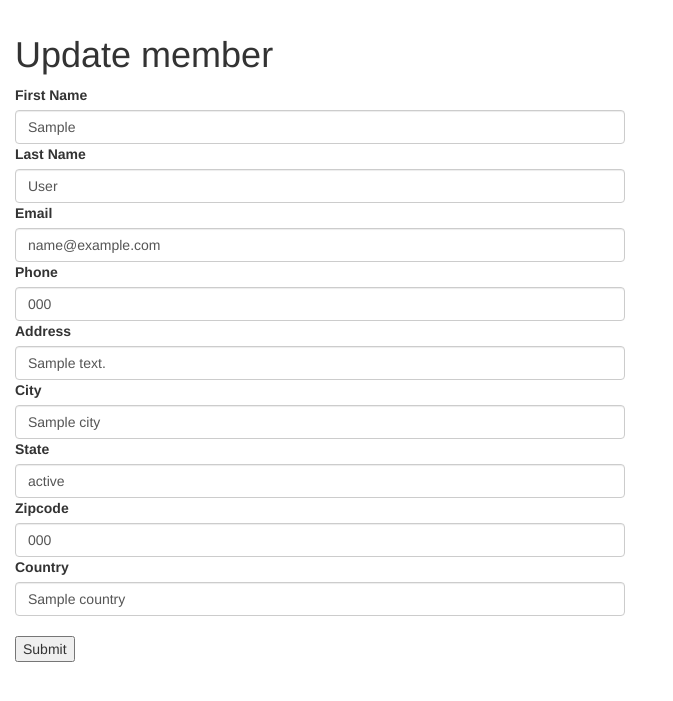
After one commit to carvalho-fdec/w3schools, a Django app: template myproject/myworld/members/templates/update.html in a window 1280 px wide. The commit adds this page. Shown: the top 701 px of the page, without its empty margins (0-673 px from the left). Run offline with Django 3.2, Linux system fonts and the light colour scheme; the template is opened without the code that fills it: most values are stand-ins (such as "Sample title", 1, 10 or a date in 2020); some libraries are stand-ins or nearby versions.

Commit message:
update
update member

```diff
--- a/myproject/myworld/members/templates/add.html
+++ b/myproject/myworld/members/templates/add.html
@@ -4,7 +4,7 @@
     <meta charset="UTF-8">
     <meta http-equiv="X-UA-Compatible" content="IE=edge">
     <meta name="viewport" content="width=device-width, initial-scale=1.0">
-    <title>Add</title>
+    <title>add</title>
     <style>
         input {
             display: block;
--- a/myproject/myworld/members/templates/hello.html
+++ b/myproject/myworld/members/templates/hello.html
@@ -4,7 +4,7 @@
     <meta charset="UTF-8">
     <meta http-equiv="X-UA-Compatible" content="IE=edge">
     <meta name="viewport" content="width=device-width, initial-scale=1.0">
-    <title>Document</title>
+    <title>hello</title>
 
 </head>
 <body>
--- /dev/null
+++ b/myproject/myworld/members/templates/update.html
@@ -0,0 +1,43 @@
+<!DOCTYPE html>
+<html lang="pt-br">
+<head>
+    <meta charset="UTF-8">
+    <meta http-equiv="X-UA-Compatible" content="IE=edge">
+    <meta name="viewport" content="width=device-width, initial-scale=1.0">
+    <title>update</title>
+    <link rel="stylesheet" href="https://maxcdn.bootstrapcdn.com/bootstrap/3.3.7/css/bootstrap.min.css">
+</head>
+<body>
+    <!-- show data member to update -->
+    <form action="updaterecord/{{mymember.id}}" method="post">
+        {% csrf_token %}
+        <div class="form-group">
+            <div class="col-md-6">
+            <h1>Update member</h1>
+            <label for="first_name">First Name</label>
+            <input class="form-control" name="first_name" value="{{mymember.first_name}}">
+            <label for="last_name">Last Name</label>
+            <input class="form-control" name="last_name" value="{{mymember.last_name}}">
+            <label for="email">Email</label>
+            <input class="form-control" name="email" value="{{mymember.email}}">
+            <label for="phone">Phone</label>
+            <input class="form-control" name="phone" value="{{mymember.phone}}">
+            <label for="address">Address</label>
+            <input class="form-control" name="address" value="{{mymember.address}}">
+            <label for="city">City</label>
+            <input class="form-control" name="city" value="{{mymember.city}}">
+            <label for="state">State</label>
+            <input class="form-control" name="state" value="{{mymember.state}}">
+            <label for="zipcode">Zipcode</label>
+            <input class="form-control" name="zipcode" value="{{mymember.zipcode}}">
+            <label for="country">Country</label>
+            <input class="form-control" name="country" value="{{mymember.country}}">
+            </div>
+        </div>
+
+        <div class="col-md-12">
+            <br><input type="submit" value="Submit">
+        </div>
+    </form>
+</body>
+</html>
--- a/myproject/myworld/members/urls.py
+++ b/myproject/myworld/members/urls.py
@@ -5,4 +5,8 @@ urlpatterns = [
     path('', views.index, name='index'),
     path('add/', views.add, name='add'),
     path('add/addrecord/', views.addrecord, name='addrecord'),
+    path('delete/<int:id>/', views.delete, name='delete'),
+    path('update/<int:id>/', views.update, name='update'),
+    path('update/updaterecord/<int:id>/', views.updaterecord, name='updaterecord'),
+
 ]
```
Also changed, not shown: myproject/myworld/members/templates/index.html (+17 -5 lines), myproject/myworld/members/views.py (+25 -0 lines).
